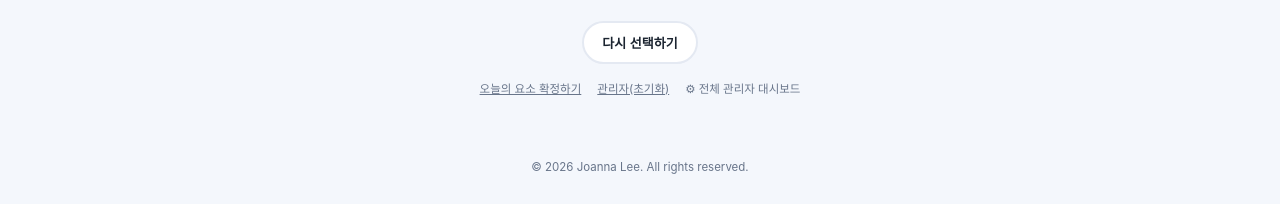
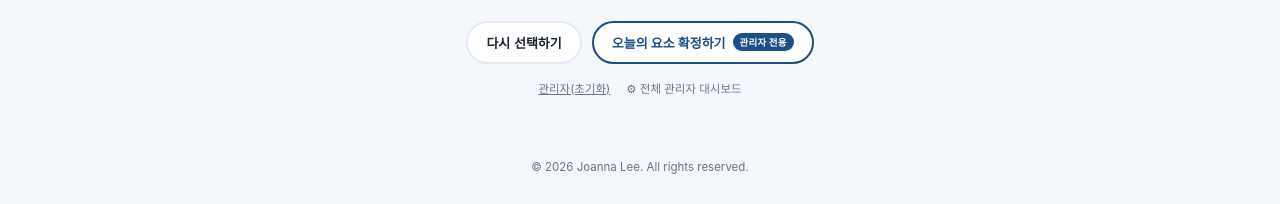
Before and after one commit to leeteacher1975/teamhuddleplugin, a website: page index.html in a window 1280 px wide. Both pictures are taken after a click on the button "함께 보기". Shown: the part 742-946 px from the top of the page. Drawn offline with Linux system fonts and the light colour scheme; no server answers; a web font is replaced by a local one.

Commit message:
Add files via upload

```diff
--- a/index.html
+++ b/index.html
@@ -246,6 +246,7 @@
   .actions{
     display:flex;
     justify-content:center;
+    flex-wrap:wrap;
     gap:10px;
     margin-bottom:10px;
   }
@@ -258,6 +259,30 @@
     padding:10px 18px;
     border-radius:999px;
     cursor:pointer;
+  }
+  .btn-admin-confirm{
+    background:#fff;
+    border:2px solid var(--blue-dark);
+    color:var(--blue-dark);
+    font-weight:700;
+    font-size:13px;
+    padding:10px 18px;
+    border-radius:999px;
+    cursor:pointer;
+    display:inline-flex;
+    align-items:center;
+    gap:7px;
+    font-family:inherit;
+  }
+  .admin-only-badge{
+    font-size:9.5px;
+    font-weight:800;
+    background:var(--blue-dark);
+    color:#fff;
+    padding:2px 7px;
+    border-radius:999px;
+    letter-spacing:0.2px;
+    white-space:nowrap;
   }
   .tie-note{
     text-align:center;
@@ -446,6 +471,7 @@
 
     <div class="actions">
       <button class="btn-secondary" id="revoteBtn">다시 선택하기</button>
+      <button type="button" class="btn-admin-confirm" id="confirmLink">오늘의 요소 확정하기 <span class="admin-only-badge">관리자 전용</span></button>
     </div>
 
     <div class="admin-confirm-panel" id="adminConfirmPanel">
@@ -461,7 +487,6 @@
   </section>
 
   <div class="admin-row">
-    <span class="admin-link" id="confirmLink">오늘의 요소 확정하기</span>
     <span class="admin-link" id="adminLink">관리자(초기화)</span>
     <a class="admin-link" href="admin.html" style="text-decoration:none;">⚙ 전체 관리자 대시보드</a>
   </div>
```
